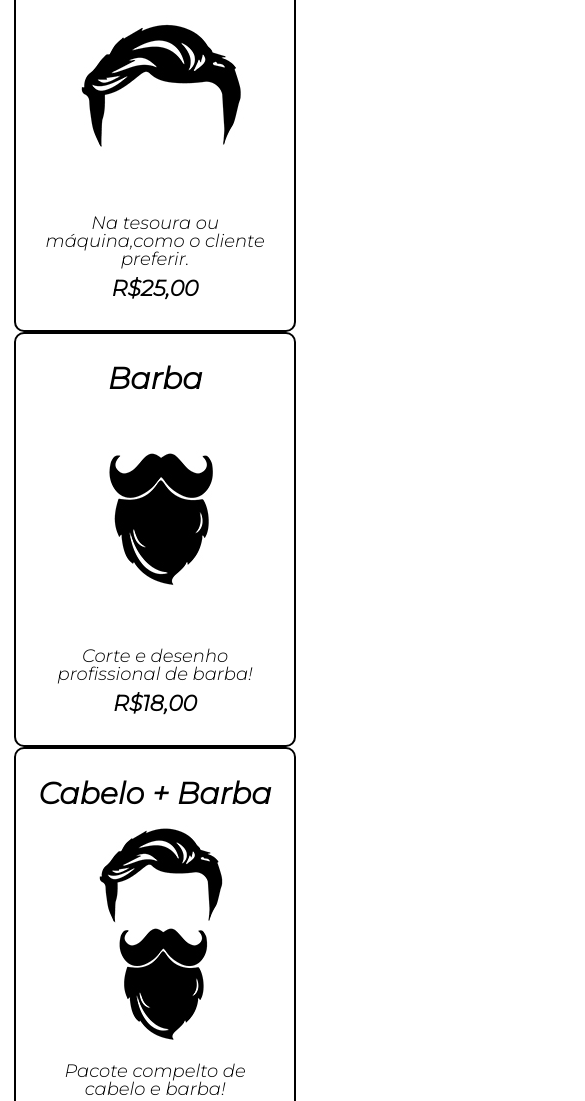
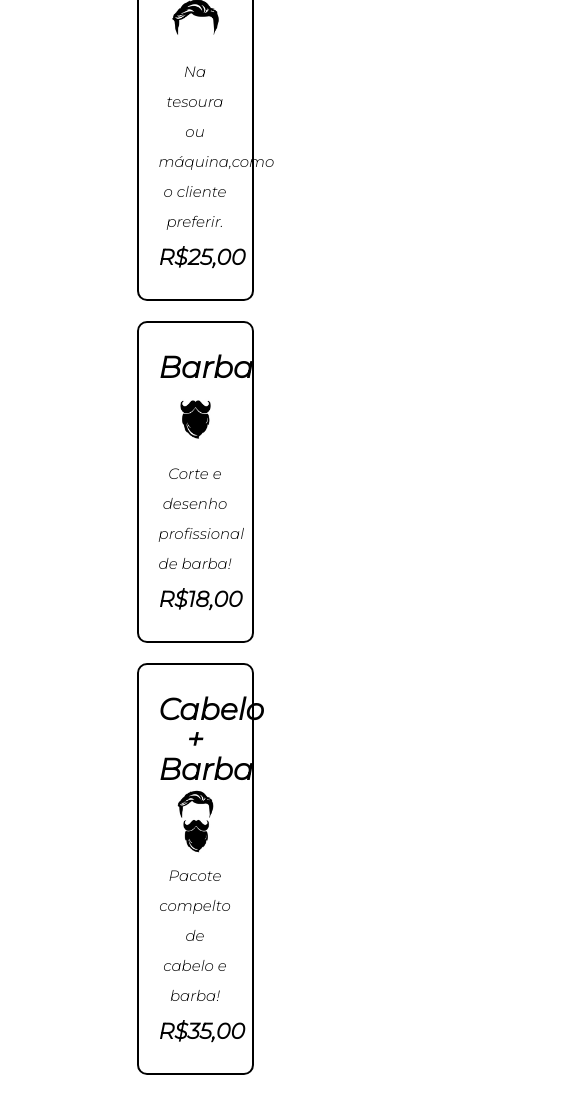
Before and after one commit to RafaelSPro/barbearia-alura, a plain HTML site: page produtos.html in a window 390 px wide. Shown: the part 466-1567 px from the top of the page, 585 px wide, since content can reach past the window. Drawn offline with Linux system fonts and the light colour scheme.

Commit message:
Arrumei bug na versão pra móvel da página produtos

```diff
--- a/mediaquery.css
+++ b/mediaquery.css
@@ -66,7 +66,26 @@
     .produtos {
         display: flex;
         flex-direction: column;
+        align-items: center;
+        width: 100%;
+
+
     }
+
+    .produtos li {
+        margin-top: 20px;
+    }
+
+    .barba-cabelo {
+        width: 100%;
+    }
+
+    .descricao {
+        font-size: 15px;
+        line-height: 30px;
+    }
+
+
 
 
 
--- a/produtos.html
+++ b/produtos.html
@@ -29,18 +29,18 @@
     <main>
        <ul class="produtos" >
            <li><h2>Cabelo</h2>
-                <img src="imagens/cabelo.jpg" alt="Cabelo">
+                <img class="barba-cabelo" src="imagens/cabelo.jpg" alt="Cabelo">
                 <p class="descricao">Na tesoura ou máquina,como o cliente preferir.</p>
                 <p class="preco">R$25,00</p>
            </li>
            <li><h2>Barba</h2>
-                <img src="imagens/barba.jpg" alt="Barba">
+                <img class="barba-cabelo" src="imagens/barba.jpg" alt="Barba">
                 <p class="descricao">Corte e desenho profissional de barba!</p>
                 <p class="preco">R$18,00</p>
 
            </li>
            <li><h2>Cabelo + Barba</h2>
-                <img src="imagens/cabelo+barba.jpg" alt="Cabelo e Barba">
+                <img class="barba-cabelo" src="imagens/cabelo+barba.jpg" alt="Cabelo e Barba">
                 <p class="descricao">Pacote compelto de cabelo e barba!</p>
                 <p class="preco">R$35,00</p>
            </li>
```
